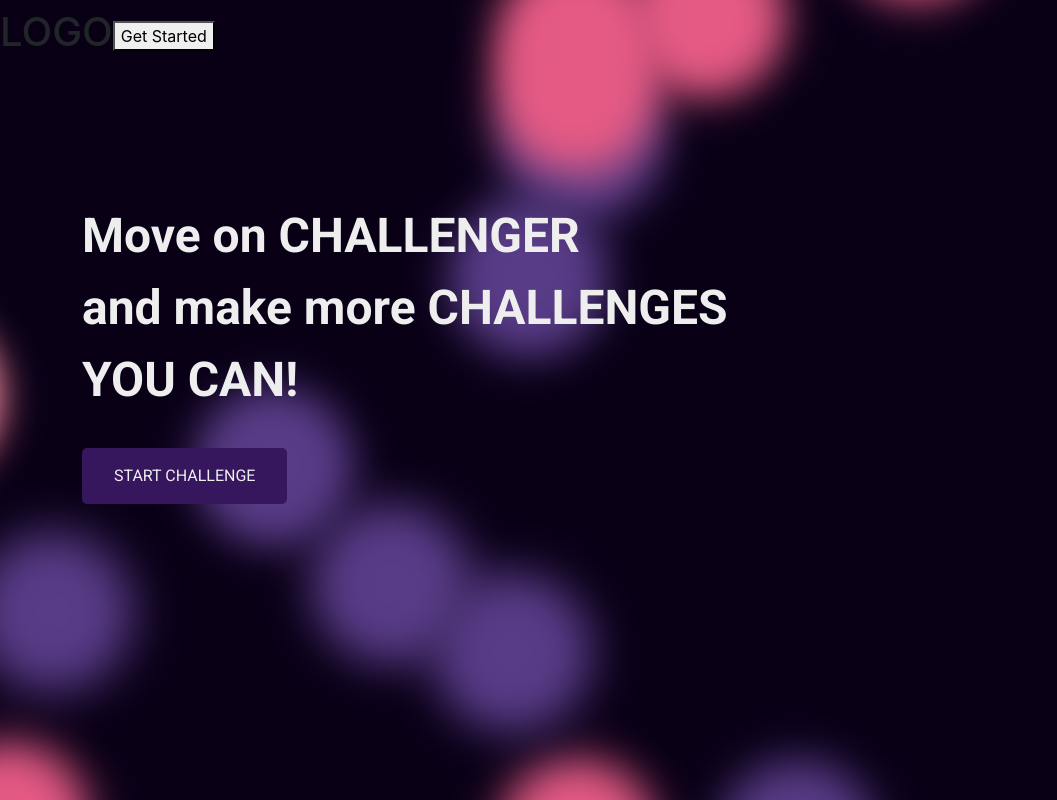
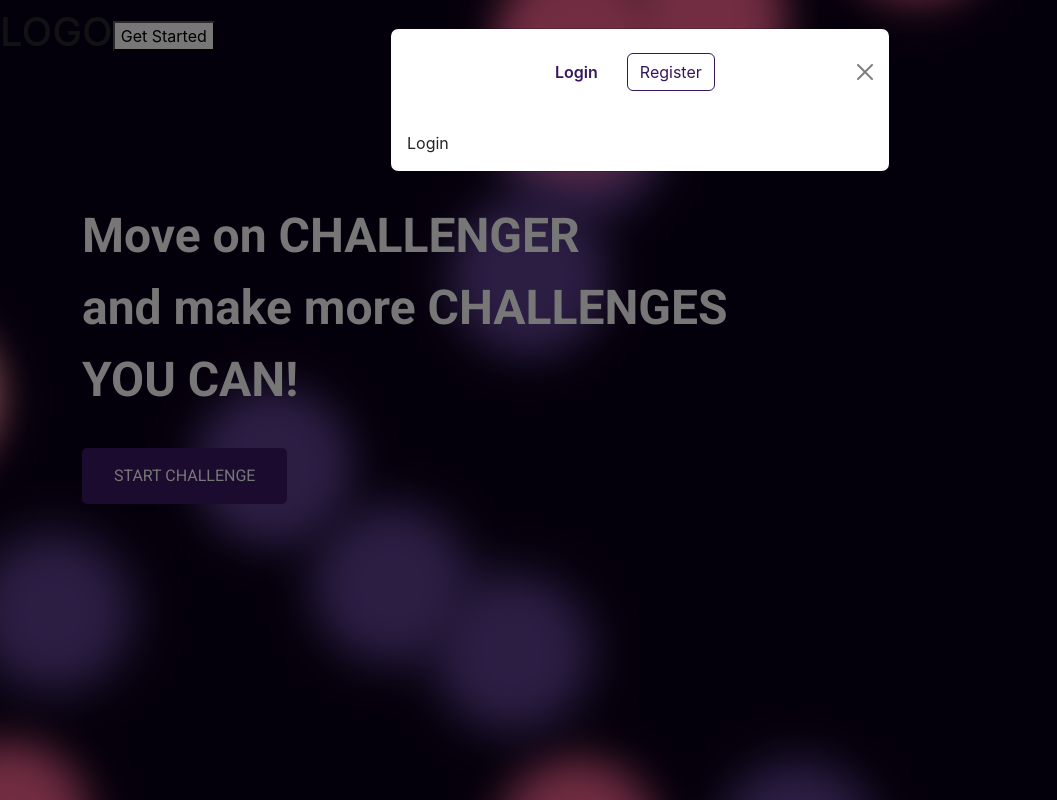
Before and after one commit to A01TH/graduation-project, a React (Create React App) app: page / in a window 1280 px wide. Both pictures are taken after a click on the button "START CHALLENGE". Shown: the whole page, without its empty margins (0-1057 px from the left). Built offline with nearby package versions, Linux system fonts and the light colour scheme; the HTML template or start-up script is replaced by a standard one.

Commit message:
adding auth modal

```diff
--- a/src/Pages/GetStarted/GetStarted.jsx
+++ b/src/Pages/GetStarted/GetStarted.jsx
@@ -1,12 +1,24 @@
-import React from "react";
+import React, { useState } from "react";
+import AuthModal from "../../components/AuthModal/AuthModal";
 import Background from "../../components/background/Background";
 import Hero from "../../components/hero/Hero";
 
 const GetStarted = () => {
+  const [authOpened, setAuthOpened] = useState(false);
+  const openAuth = () => {
+    setAuthOpened(true);
+  };
+  const closeAuth = () => {
+    setAuthOpened(false);
+  };
+
   return (
     <>
       <Background />
-      <Hero />
+      <Hero openAuthModal={openAuth} />
+      {authOpened && (
+        <AuthModal openAuthModal={openAuth} closeAuthModal={closeAuth} />
+      )}
     </>
   );
 };
--- /dev/null
+++ b/src/components/AuthModal/AuthModal.jsx
@@ -0,0 +1,49 @@
+import React, { useState } from "react";
+import { Modal } from "react-bootstrap";
+import "./AuthModal.scss";
+
+const AuthModal = (props) => {
+  const [showLogin, setShowLogin] = useState(true);
+  const registerHandler = () => {
+    setShowLogin(false);
+  };
+
+  const loginHandler = () => {
+    setShowLogin(true);
+  };
+
+  return (
+    <Modal
+      show={props.openAuthModal}
+      onHide={props.closeAuthModal}
+      animation={false}
+      className="auth-modal"
+    >
+      <Modal.Header closeButton className="border-0">
+        <div className="d-flex justify-content-center align-items-center w-100">
+          <button
+            className={`btn m-2 ${
+              showLogin ? "btn-selected" : "btn-unselected"
+            }`}
+            onClick={loginHandler}
+          >
+            Login
+          </button>
+          <button
+            className={`btn m-2 ${
+              showLogin ? "btn-unselected" : "btn-selected"
+            }`}
+            onClick={registerHandler}
+          >
+            Register
+          </button>
+        </div>
+      </Modal.Header>
+      <Modal.Body>
+        {showLogin ? <div>Login</div> : <div>Register</div>}
+      </Modal.Body>
+    </Modal>
+  );
+};
+
+export default AuthModal;
--- /dev/null
+++ b/src/components/AuthModal/AuthModal.scss
@@ -0,0 +1,19 @@
+.auth-modal {
+  .btn-selected {
+    background-color: transparent;
+    cursor: default;
+    color: #36175e;
+    font-weight: 600;
+    &:focus {
+      border: none;
+    }
+  }
+  .btn-unselected {
+    border-color: #36175e;
+    color: #36175e;
+    &:hover {
+      color: #eee;
+      background-color: #36175e;
+    }
+  }
+}
--- a/src/components/background/Background.jsx
+++ b/src/components/background/Background.jsx
@@ -3,7 +3,7 @@ import "./Background.scss";
 
 const Background = () => {
   return (
-    <div class="background">
+    <div className="background">
       <span></span>
       <span></span>
       <span></span>
--- a/src/components/hero/Hero.jsx
+++ b/src/components/hero/Hero.jsx
@@ -1,10 +1,10 @@
 import React from "react";
 import "./Hero.scss";
 
-const Hero = () => {
+const Hero = (props) => {
   return (
-    <div class="hero">
-      <div class="container">
+    <div className="hero">
+      <div className="container">
         <h1>
           Move on <span className="text-uppercase colored">Challenger</span>
           <div>
@@ -13,7 +13,7 @@ const Hero = () => {
           </div>
           <div className="text-uppercase colored">You Can!</div>
         </h1>
-        <button>Start Challenge</button>
+        <button onClick={props.openAuthModal}>Start Challenge</button>
       </div>
     </div>
   );
```
Also changed, not shown: src/components/Login/Login.jsx (added, +7 -0 lines), src/components/Register/Register.jsx (added, +7 -0 lines).
